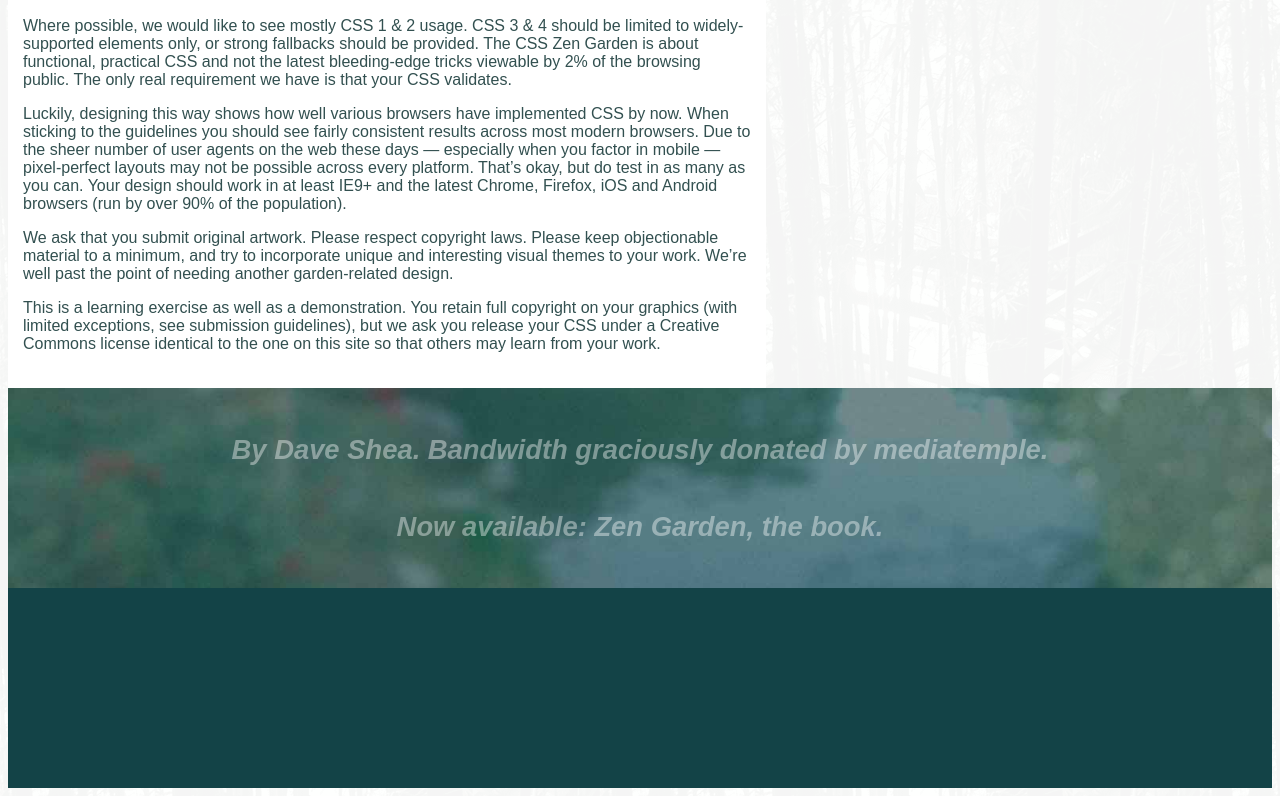
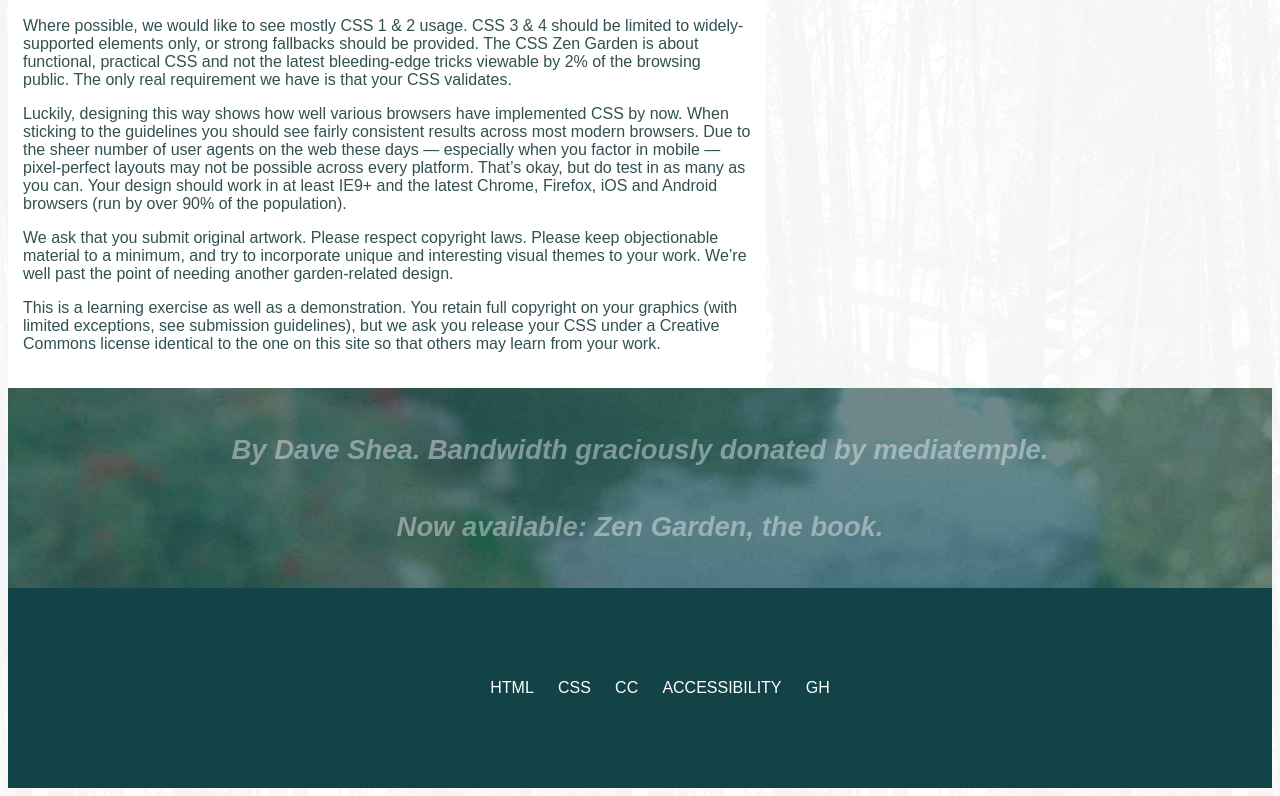
Before and after one commit to johndmini/vs_level_two, a plain HTML site: page css_zen_garden/index.html in a window 1280 px wide. Shown: the part 1371-2167 px from the top of the page. Drawn offline with Linux system fonts and the light colour scheme; a web font is replaced by a local one.

Commit message:
css zen garden closing links update

```diff
--- a/css_zen_garden/index.css
+++ b/css_zen_garden/index.css
@@ -290,10 +290,27 @@ em {
 }
 
 #footer {
+    display: flex;
     grid-column: 1 / 6;
     grid-row: 11 / 12;
     background: #134347;
     z-index: 10;
+    align-items: center;
+    justify-content: center;
+}
+
+#footer li {
+    display: inline-block;
+    padding: 10px;
+    font-family: 'Libre Baskerville', sans-serif;
+    cursor: pointer;
+    color: rgba(255, 255, 255, 1);
+    transition: all .2s ease-in-out;
+}
+
+#footer li:hover {
+    color: #134347;
+    background: rgba(255, 255, 255, .5);
 }
 
 /* Main Body Styles */
--- a/css_zen_garden/index.html
+++ b/css_zen_garden/index.html
@@ -170,7 +170,13 @@
                 <h5>Now available: Zen Garden, the book.</h5>
             </div>
             <div id="footer">
-
+                <ul>
+                    <li>HTML</li>
+                    <li>CSS</li>
+                    <li>CC</li>
+                    <li>ACCESSIBILITY</li>
+                    <li>GH</li>
+                </ul>
             </div>
         </div>
         <script src="index.js"></script>
```
